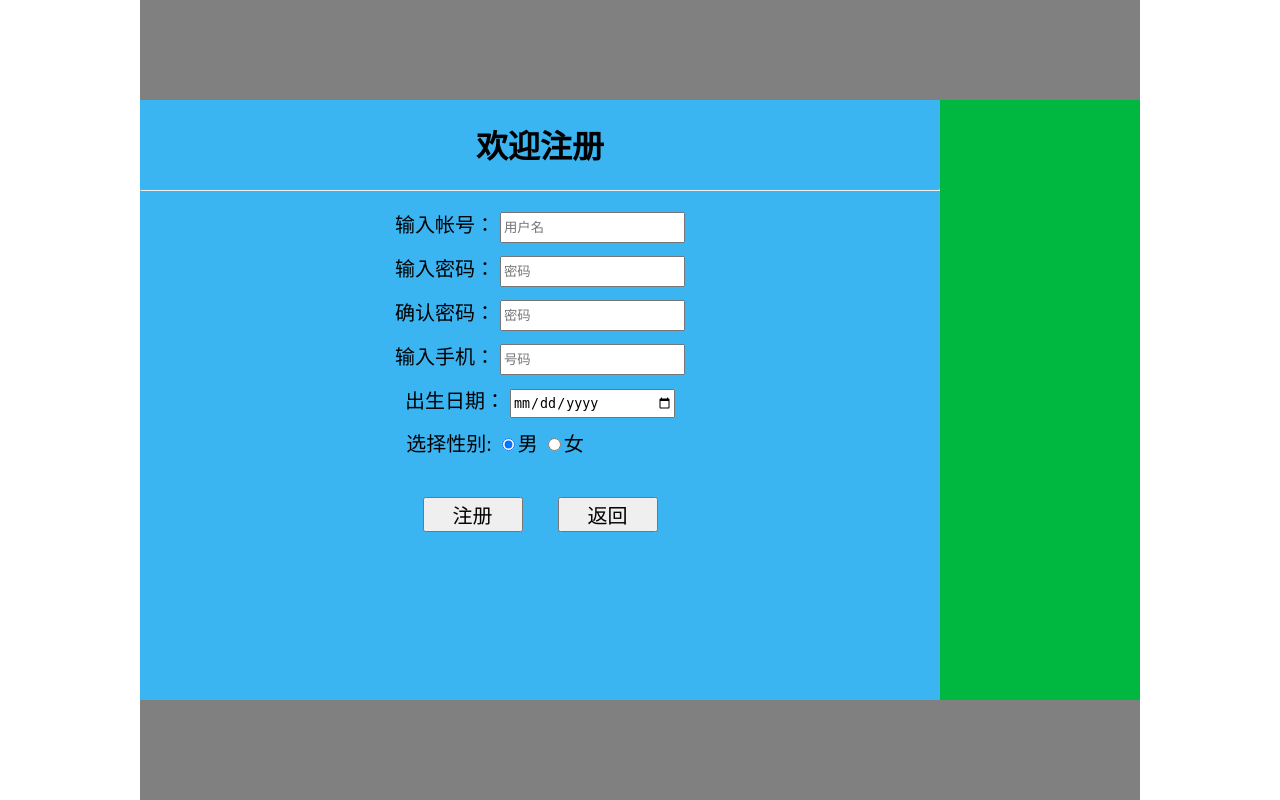
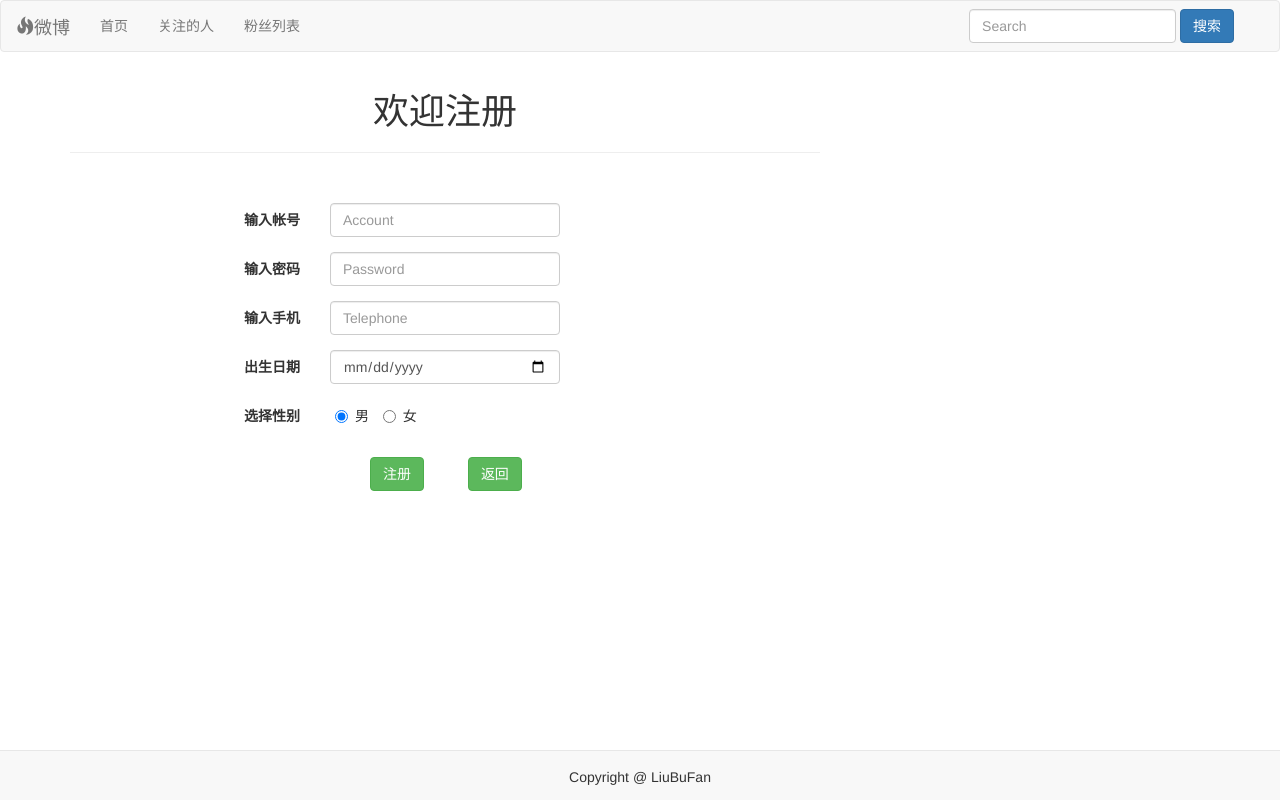
Before and after one commit to lb951543516/WeiBo-test, a Flask app: page /user/register in a window 1280 px wide. Run offline with Flask 2, Linux system fonts and the light colour scheme; some libraries are stand-ins or nearby versions.

Commit message:
美化页面

```diff
--- a/blog/views.py
+++ b/blog/views.py
@@ -1,5 +1,6 @@
 from flask import Blueprint, request, redirect, session
 from flask import render_template
+import math
 
 from blog.models import Blogs
 from user.models import Users
@@ -18,7 +19,8 @@ def home():
     user_info = Users.query.get(uid)
 
     blog = Blogs.query.order_by(Blogs.create_time.desc()).all()
-    return render_template('home.html', user_info=user_info, blog=blog)
+    num=math.ceil(len(blog)/20)
+    return render_template('home.html', user_info=user_info, blog=blog,num=num)
 
 
 @blog_bp.route('/content')
--- a/templates/base.html
+++ b/templates/base.html
@@ -2,55 +2,79 @@
 <html lang="en">
 <head>
     <meta charset="UTF-8">
+    <meta name="viewport" content="width=device-width, initial-scale=1">
     <title>微博基础页面</title>
     <style>
-        body{
-            width: 1000px;
-            padding: 0;
-            margin: auto;
-        }
-        .top{
-            background-color: grey;
-            font-size: 20px;
-            height: 100px;
-        }
-        .content{
-            width: 800px;
-            float: left;
-            background-color: #3bb4f2;
-            height: 600px;
-        }
-        .sidebar{
-            width: 200px;
-            height: 600px;
-            background-color: #00B83F;
-            float: left;
-        }
-        .down{
-            height: 100px;
-            clear: both;
-            background-color: grey;
+        #id1{
+            margin-top: 10px;
         }
     </style>
 </head>
 <body>
-<!--    导航栏-->
-    <div class="top"></div>
 
-<!--    内容显示-->
-    <div class="center">
-        <!--    主内容-->
-        <div class="content">
-            {% block content %}{% endblock %}
+
+<nav class="navbar navbar-default">
+    <div class="container-fluid">
+
+        <div class="navbar-header">
+            <button type="button" class="navbar-toggle collapsed" data-toggle="collapse"
+                    data-target="#bs-example-navbar-collapse-1" aria-expanded="false">
+                <span class="sr-only">Toggle navigation</span>
+                <span class="icon-bar"></span>
+                <span class="icon-bar"></span>
+                <span class="icon-bar"></span>
+            </button>
+
+            <a class="navbar-brand" href="#">
+                <span class="glyphicon glyphicon-fire " aria-hidden="true"></span>微博</a>
         </div>
-        <!--    侧边-->
-        <div class="sidebar">
-            {% block sidebar %}{% endblock %}
+
+
+        <div class="collapse navbar-collapse" id="bs-example-navbar-collapse-1">
+            <ul class="nav navbar-nav">
+                <li>
+                    <a href="#">首页 <span class="sr-only">(current)</span></a>
+                </li>
+                <li>
+                    <a href="#">关注的人</a>
+                </li>
+                <li>
+                    <a href="#">粉丝列表</a>
+                </li>
+            </ul>
+
+            <div style="float: right">
+                <form class="navbar-form navbar-left">
+                    <div class="form-group">
+                        <input type="text" class="form-control" placeholder="Search">
+                    </div>
+                    <button type="submit" class="btn btn-primary">搜索</button>
+                </form>
+            </div>
         </div>
     </div>
+</nav>
+
+<!-- 容器 -->
+<div class="container">
+    <div class="row">
+        <!-- 内容区 占8格-->
+        <div class="col-md-8">{% block content %}{% endblock %}</div>
+
+        <!-- 边栏区 占4格-->
+        <div class="col-md-4">{% block sidebar %}{% endblock %}</div>
+    </div>
+</div>
 
 <!--    底栏-->
-    <div class="down"></div>
+<nav id="id1" class="navbar navbar-default navbar-fixed-bottom" style="padding-top: 16px">
+    <div class="container footbar">
+        <div class="text-center text-secondary">Copyright @ LiuBuFan</div>
+    </div>
+</nav>
 
 </body>
 </html>
+<link rel="stylesheet" href="../static/bootstrap-3.3.7-dist/css/bootstrap.min.css">
+<script src="../static/jquery-3.5.1/jquery-3.5.1.min.js"></script>
+<script src="../static/bootstrap-3.3.7-dist/js/bootstrap.min.js"></script>
--- a/user/templates/register.html
+++ b/user/templates/register.html
@@ -4,41 +4,70 @@
 <h1 align="center">欢迎注册</h1>
 <hr>
 
-<div align="center" style="font-size: 20px">
+<div style="margin-top: 50px"></div>
 
-    <form action="/user/register" method="POST" enctype="multipart/form-data" class="form-horizontal">
-        <div style="padding-top: 10px" class="col-sm-10">
-            输入帐号： <input type="text" name="username" placeholder="用户名" style="height: 25px">
+<form class="form-horizontal" action="/user/register" method="POST" enctype="multipart/form-data">
+    <!--    用户名-->
+    <div class="form-group">
+        <label for="account" class="col-sm-2 col-md-offset-2 control-label">输入帐号</label>
+        <div class="col-sm-4">
+            <input type="text" name="username" class="form-control" id="account" placeholder="Account">
         </div>
+    </div>
 
-        <div style="padding-top: 10px">
-            输入密码： <input type="password" name="password" placeholder="密码" style="height: 25px">
+    <!--    密码-->
+    <div class="form-group">
+        <label for="inputPassword3" class="col-sm-2  col-md-offset-2 control-label">输入密码</label>
+        <div class="col-sm-4">
+            <input type="password" name="password" class="form-control" id="inputPassword3" placeholder="Password">
         </div>
-        <div style="padding-top: 10px">
-            确认密码： <input type="password" name="password2" placeholder="密码" style="height: 25px">
+    </div>
+
+    <!--    手机-->
+    <div class="form-group">
+        <label for="inputtel" class="col-sm-2  col-md-offset-2 control-label">输入手机</label>
+        <div class="col-sm-4">
+            <input type="text" name="tel" class="form-control" id="inputtel" placeholder="Telephone">
         </div>
+    </div>
 
-        <div style="padding-top: 10px">
-            输入手机： <input type="text" name="tel" placeholder="号码" style="height: 25px">
+    <!--    出生日期-->
+    <div class="form-group">
+        <label for="inputbirthday" class="col-sm-2  col-md-offset-2 control-label">出生日期</label>
+        <div class="col-sm-4">
+            <input type="date" name="birthday" class="form-control" id="inputbirthday" placeholder="Birthday">
         </div>
+    </div>
 
-        <div style="padding-top: 10px">
-            出生日期： <input type="date" name="birthday" min="1960-01-01" style="width: 160px;height: 25px">
+    <!--    性别-->
+    <div class="form-group">
+        <label class="col-sm-2  col-md-offset-2 control-label">选择性别</label>
+
+        <label class="radio-inline" style="margin-left: 20px">
+            <input type="radio" name="gender" checked>男
+        </label>
+
+        <label class="radio-inline">
+            <input type="radio" name="gender">女
+        </label>
+    </div>
+
+
+    <div class="form-group">
+        <div class="col-sm-offset-2 col-sm-10"></div>
+    </div>
+
+    <!--    按钮-->
+    <div class="form-group">
+        <div class="col-sm-offset-4 col-sm-8">
+            <button type="submit" class="btn btn-success" style="margin-left: 40px;margin-right: 40px">注册</button>
+            <a href="/">
+                <button type="button" class="btn btn-success">返回</button>
+            </a>
         </div>
+    </div>
+</form>
 
-        <div style="padding-top: 10px;padding-right: 90px">
-            选择性别:
-            <input type="radio" name="gender" value="male" checked>男
-            <input type="radio" name="gender" value="female">女
-        </div>
-
-        <div style="padding-top: 40px">
-            <input type="submit" value="注册" style="width: 100px;font-size: 20px;margin-right: 30px">
-            <a href="/"><input type="button" value="返回" style="width: 100px;font-size: 20px"></a>
-        </div>
-    </form>
-
-</div>
 
 {% if error == 1 %}
 <script>
--- a/user/views.py
+++ b/user/views.py
@@ -84,6 +84,13 @@ def update():
         return redirect('/')
 
 
+@user_bp.route('/user/info')
+def info():
+    uid=session.get('uid')
+    user_info=Users.query.get(uid)
+    return render_template('info.html',user_info=user_info)
+
+
 @user_bp.route('/user/logout')
 def logout():
     # 删除session数据
```
Also changed, not shown: blog/templates/content.html (+17 -16 lines), blog/templates/home.html (+40 -17 lines), blog/templates/read.html (+16 -11 lines), blog/templates/write.html (+36 -30 lines), user/templates/login.html (+25 -14 lines), user/templates/update.html (+36 -16 lines), 1 other file.
